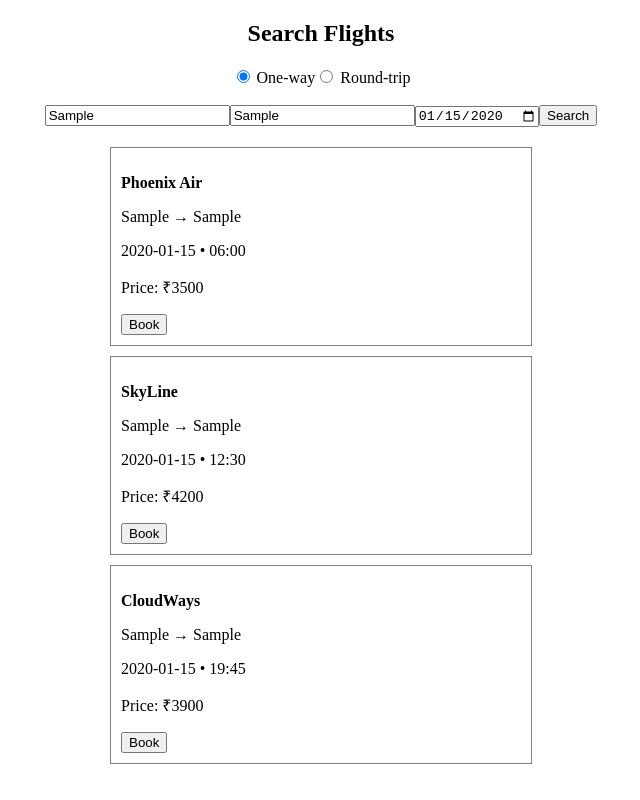
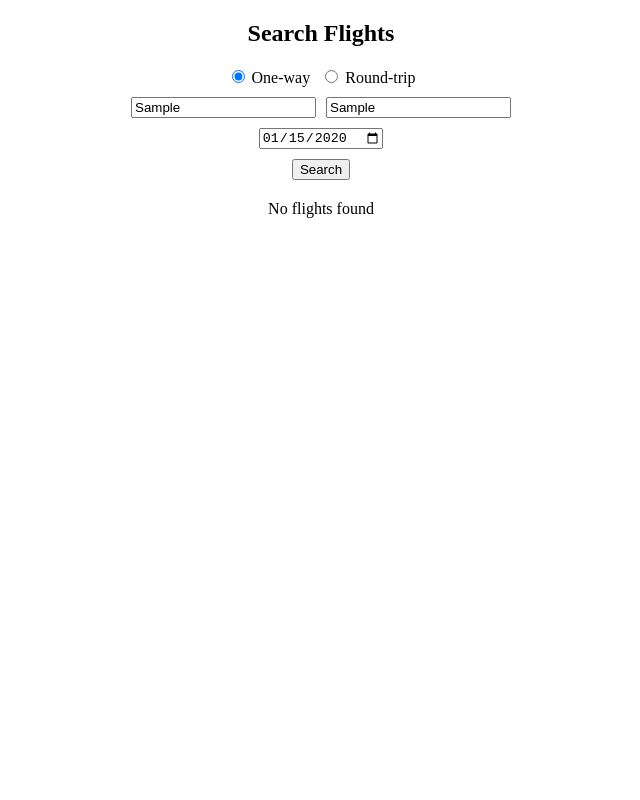
Before and after one commit to acciojob/phoenix-airlines-swathigopavarapu, a React app: page /flight-search in a window 1280 px wide. Both pictures are taken after typing "Sample", "Sample", "2020-01-15" into the empty fields and a click on the button "Search". Shown: the whole page, without its empty margins (319-959 px from the left). Built offline with nearby package versions, Linux system fonts and the light colour scheme.

Commit message:
initial commit : airlines app

```diff
--- a/src/components/FlightSearch.jsx
+++ b/src/components/FlightSearch.jsx
@@ -1,10 +1,10 @@
 import React, { useState } from "react";
 import { useHistory } from "react-router-dom";
 
-const sampleFlights = (from, to, date) => [
-  { id: 1, airline: "Phoenix Air", from, to, date, time: "06:00", price: 3500 },
-  { id: 2, airline: "SkyLine", from, to, date, time: "12:30", price: 4200 },
-  { id: 3, airline: "CloudWays", from, to, date, time: "19:45", price: 3900 },
+const sampleFlights = [
+  { id: 1, airline: "Phoenix Air", from: "Bengaluru", to: "Mumbai", date: "2025-09-25", time: "06:00", price: 3500 },
+  { id: 2, airline: "SkyLine", from: "Bengaluru", to: "Mumbai", date: "2025-09-25", time: "12:30", price: 4200 },
+  { id: 3, airline: "CloudWays", from: "Bengaluru", to: "Mumbai", date: "2025-09-25", time: "19:45", price: 3900 },
 ];
 
 const FlightSearch = () => {
@@ -17,18 +17,17 @@ const FlightSearch = () => {
 
   const handleSearch = (e) => {
     e.preventDefault();
-    if (!from || !to || !date) {
-      alert("Please fill all fields");
-      return;
-    }
-    setResults(sampleFlights(from, to, date));
+    if (!from || !to || !date) return alert("Please fill all fields");
+
+    // Filter flights matching from/to/date
+    const filtered = sampleFlights.filter(
+      (f) => f.from === from && f.to === to && f.date === date
+    );
+    setResults(filtered);
   };
 
   const handleBook = (flight) => {
-    localStorage.setItem(
-      "selectedFlight",
-      JSON.stringify({ flight, tripType })
-    );
+    localStorage.setItem("selectedFlight", JSON.stringify({ flight, tripType }));
     history.push("/flight-booking");
   };
 
@@ -37,6 +36,7 @@ const FlightSearch = () => {
       <h2>Search Flights</h2>
 
       <form onSubmit={handleSearch}>
+        <div style={{ marginBottom: "10px" }}>
           <label>
             <input
               type="radio"
@@ -44,22 +44,20 @@ const FlightSearch = () => {
               value="oneway"
               checked={tripType === "oneway"}
               onChange={() => setTripType("oneway")}
-          />{" "}
-          One-way
+            /> One-way
           </label>
-        <label>
+          <label style={{ marginLeft: "10px" }}>
             <input
               type="radio"
               name="trip"
               value="round"
               checked={tripType === "round"}
               onChange={() => setTripType("round")}
-          />{" "}
-          Round-trip
+            /> Round-trip
           </label>
+        </div>
 
-        <br /><br />
-
+        <div style={{ marginBottom: "10px" }}>
           <input
             type="text"
             placeholder="From"
@@ -71,20 +69,25 @@ const FlightSearch = () => {
             placeholder="To"
             value={to}
             onChange={(e) => setTo(e.target.value)}
+            style={{ marginLeft: "10px" }}
           />
+        </div>
 
+        <div style={{ marginBottom: "10px" }}>
           <input
             type="date"
             value={date}
             onChange={(e) => setDate(e.target.value)}
           />
+        </div>
 
         <button type="submit">Search</button>
       </form>
 
-      {/* Flight results wrapped in ul/li */}
       <ul style={{ listStyle: "none", padding: 0, marginTop: "20px" }}>
-        {results.length === 0 && <li>No flights found</li>}
+        {results.length === 0 && from && to && date && (
+          <li>No flights found</li>
+        )}
         {results.map((f) => (
           <li
             key={f.id}
@@ -97,12 +100,8 @@ const FlightSearch = () => {
             }}
           >
             <p><strong>{f.airline}</strong></p>
-            <p>
-              {f.from} → {f.to}
-            </p>
-            <p>
-              {f.date} • {f.time}
-            </p>
+            <p>{f.from} → {f.to}</p>
+            <p>{f.date} • {f.time}</p>
             <p>Price: ₹{f.price}</p>
             <button onClick={() => handleBook(f)}>Book</button>
           </li>
```
Lines whose indentation alone changed are shown as unchanged.
